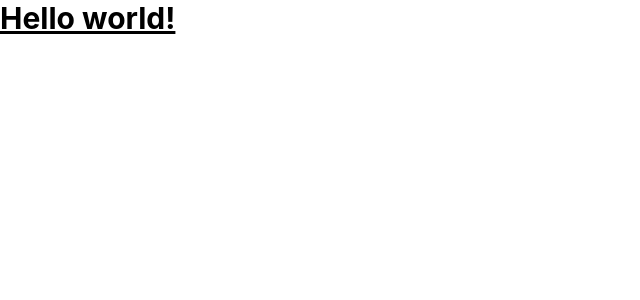
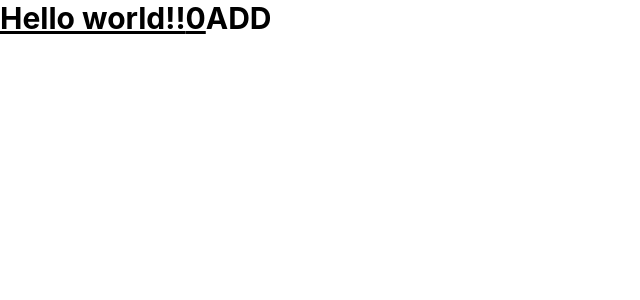
Before and after one commit to madhav037/Admin-panel, a React (Create React App) app in the folder adminpannel/: page / in a window 1280 px wide. Shown: the top 300 px of the page, without its empty margins (0-640 px from the left). Built offline with nearby package versions, Linux system fonts and the light colour scheme.

Commit message:
checking

```diff
--- a/adminpannel/src/App.js
+++ b/adminpannel/src/App.js
@@ -1,10 +1,17 @@
 import logo from './logo.svg';
 import './App.css';
+import {useState} from "react";
 
 function App() {
+  const [count, setCount] = useState(0)
+
   return (
     <h1 className="text-3xl font-bold underline">
-      Hello world!
+      Hello world!!
+      {count}
+      <button onClick={()=>{
+        setCount(count + 1)
+      }}>ADD</button>
     </h1>
   );
 }
```
Also changed, not shown: 1 other file (tests, documents, lock files or other folders).
